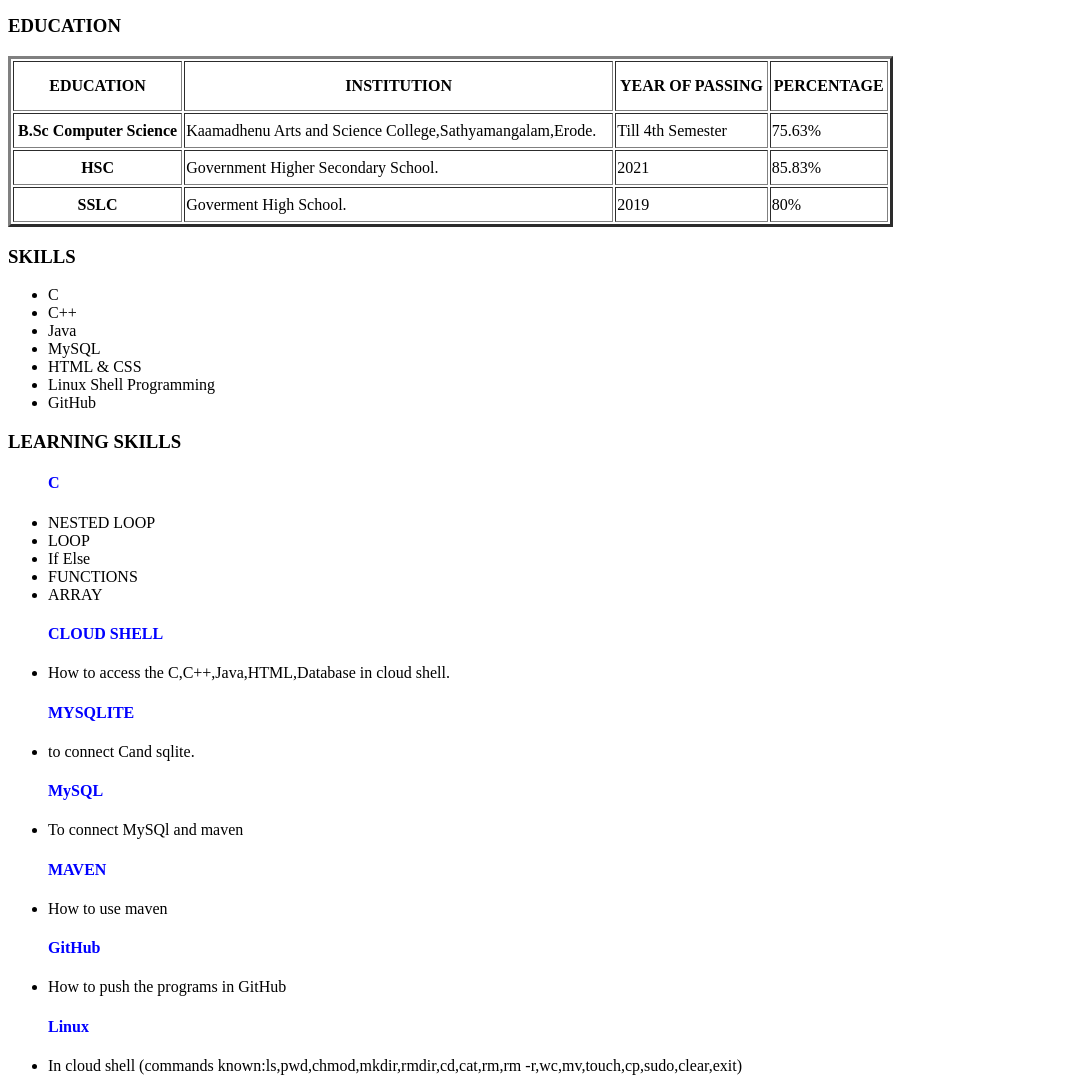
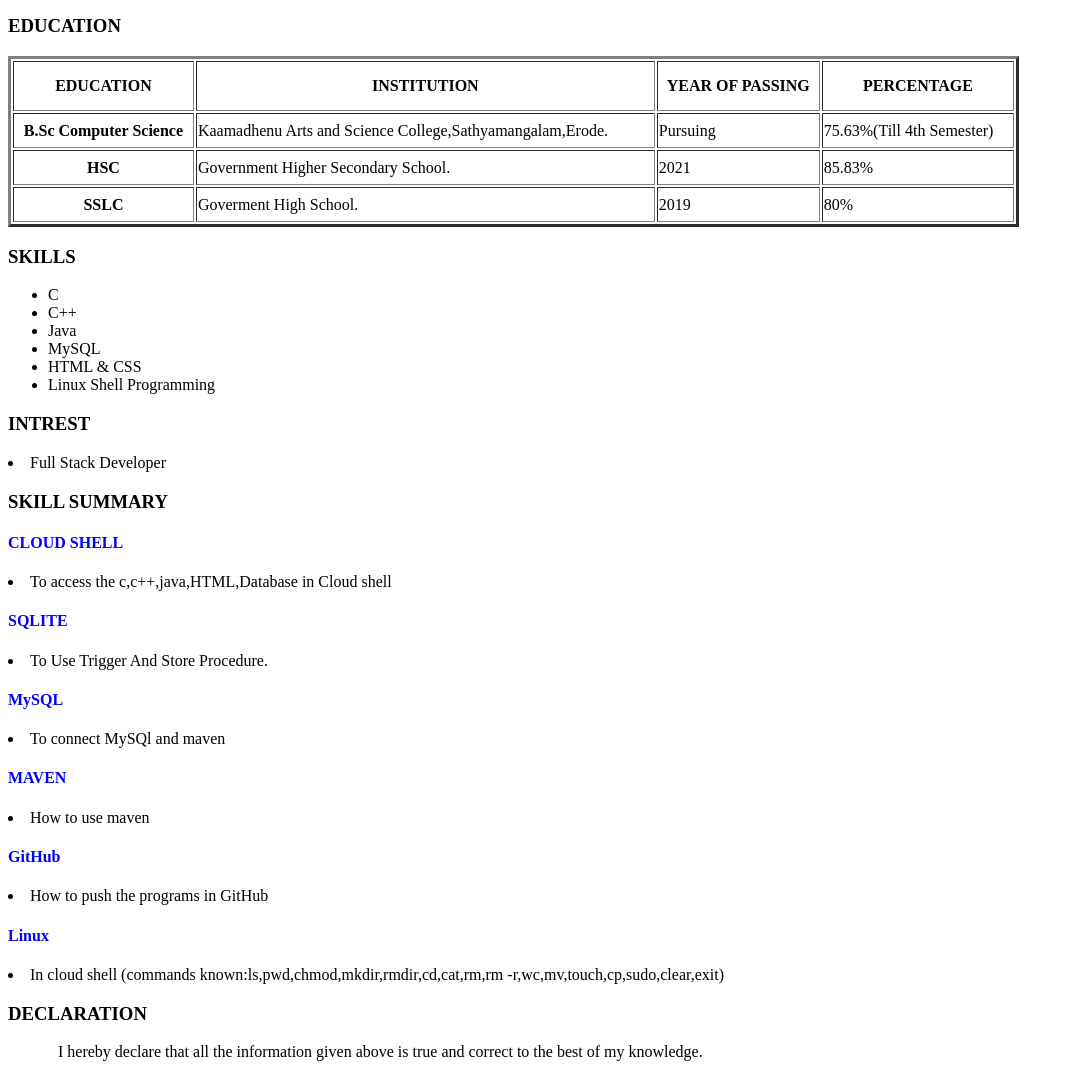
Before and after one commit to Pownrajg-cs21/myresume, a plain HTML site: page index.html in a window 1280 px wide. Shown: the part 308-1386 px from the top of the page, without its empty margins (0-1074 px from the left). Drawn offline with Linux system fonts and the light colour scheme.

Commit message:
first commit

```diff
--- a/index.html
+++ b/index.html
@@ -63,7 +63,7 @@
 </html>
 </p>
 <h3>EDUCATION</h3>
-<table border="3" style="width:70%">
+<table border="3" style="width:80%">
     <tr style="height:50px">
         <th colspan="1">EDUCATION</th>
         <th> INSTITUTION</th>
@@ -73,8 +73,8 @@
     <tr style="height:35px">
         <th>B.Sc Computer Science</th>
         <td>Kaamadhenu Arts and Science College,Sathyamangalam,Erode.</td>
-        <td>Till 4th Semester</td>
-        <td>75.63%</td>
+        <td>Pursuing</td>
+        <td>75.63%(Till 4th Semester)</td>
     </tr>
     <tr style="height:35px">
         <th>HSC</th>
@@ -96,28 +96,22 @@
     <li>MySQL</li>
     <li>HTML & CSS</li>
     <li>Linux Shell Programming</li>
-    <li>GitHub</li>
+
 
 </ul>
-<h3>LEARNING SKILLS</h3>
-<ul>
-    <h4>C</h4>
-    <li>NESTED LOOP</li>
-    <li>LOOP</li>
-    <li>If Else</li>
-    <li>FUNCTIONS</li>
-    <li>ARRAY</li>
-</ul>
-<ul>
+<h3>INTREST</h3>
+   <li>Full Stack Developer</li>
+<h3>SKILL SUMMARY<h3>
     <h4>CLOUD SHELL</h4>
-    <li>How to access the C,C++,Java,HTML,Database in cloud shell.</li>
-    <h4>MYSQLITE</h4>
-    <li>to connect Cand sqlite.</li>
+   <li>To access the
+     c,c++,java,HTML,Database in Cloud shell</li>
+     <h4>SQLITE</h4>
+    <li>To Use  Trigger And Store Procedure.</li>
     <h4>MySQL</H4>
     <li>To connect MySQl and maven</li>
     <h4>MAVEN</h4>
     <li>How to use maven</li>
-    <h4>GitHub</h4>
+<h4>GitHub</h4>
     <li>How to push the programs in GitHub</li>
     <h4>Linux</h4>
     <li>In cloud shell (commands known:ls,pwd,chmod,mkdir,rmdir,cd,cat,rm,rm
@@ -134,7 +128,7 @@
     <div class="row">
         <div class="col-4">
             <p class="head"><b>DATE:</b></p>
-
+	<h3 style="text-align:center";>signature</h3>
 
 
         </div>
@@ -147,7 +141,7 @@
 
 <center>
 
-<p>
+<!--<p>
 
 
 <button onclick="printDiv('htmlContent')">Print / Save Pdf</button>
@@ -167,4 +161,4 @@
      newWin.document.close();
      setTimeout(function() { newWin.close();},10);
     }
-</script>
+</script> -->
```
